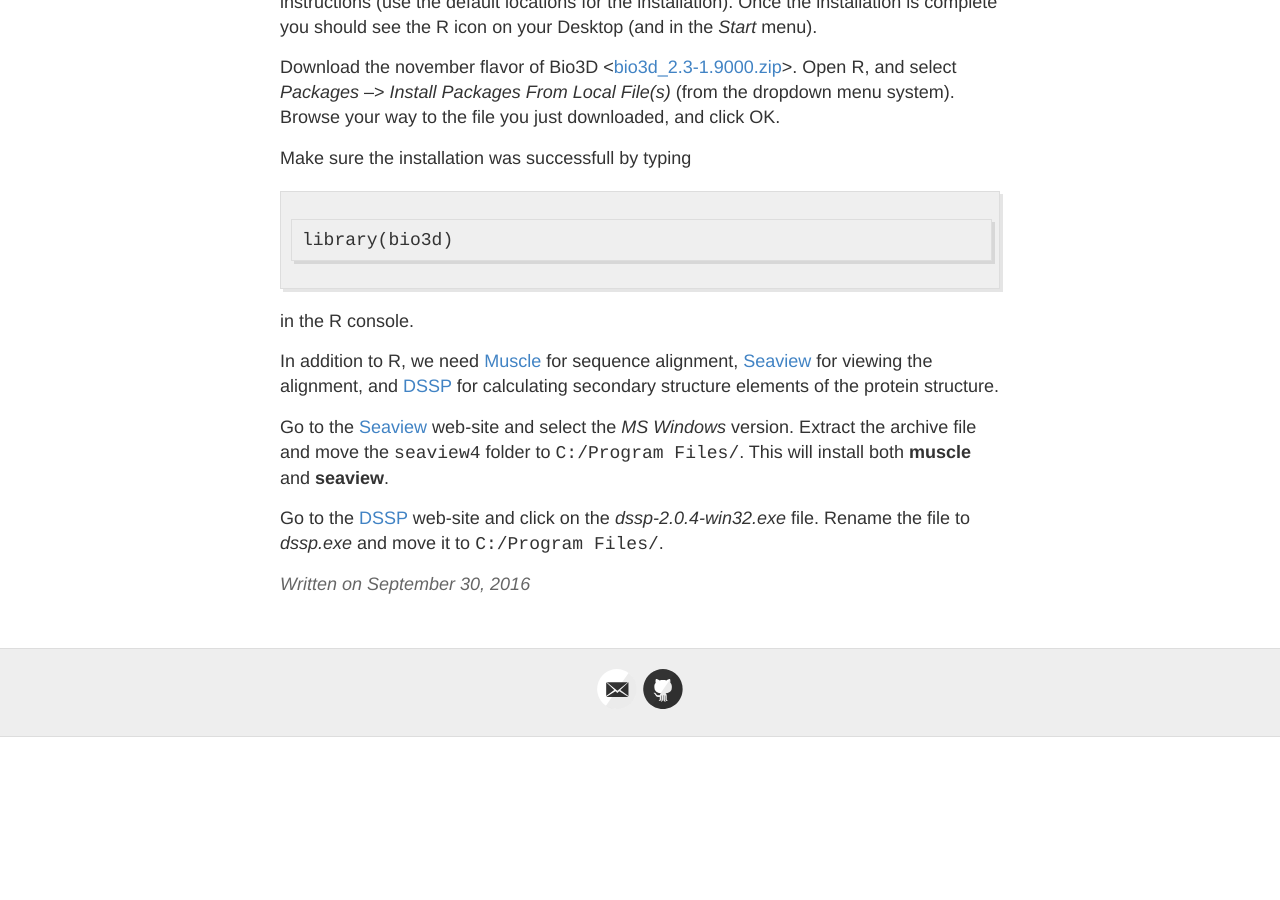
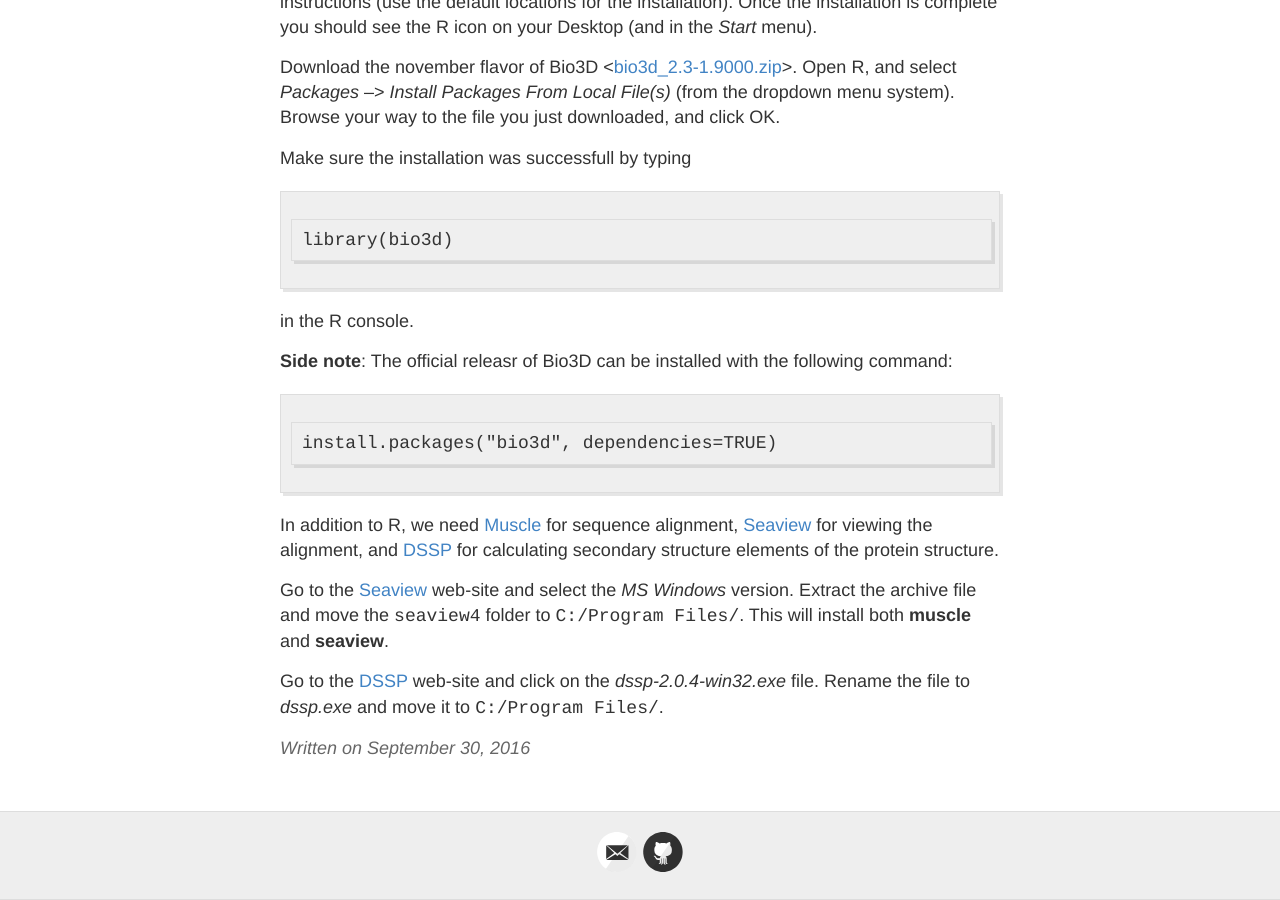
Before and after one commit to larssk/mwasb2016, a Jekyll site: the page built from _posts/2016-9-30-Test.md, in a window 1280 px wide and 900 px high, scrolled down 1350 px. Built offline with Jekyll 4.4.1, drawn with Linux system fonts in a browser that asks for light colours; before the commit the page ends 2087 px from its top, so only the background shows below that.

Commit message:
update in welcome msg

````diff
--- a/_posts/2016-9-30-Test.md
+++ b/_posts/2016-9-30-Test.md
@@ -61,6 +61,12 @@ library(bio3d)
 
 in the R console.
 
+**Side note**: The official releasr of Bio3D can be installed with the following command:
+
+```
+install.packages("bio3d", dependencies=TRUE)
+```
+
 In addition to R, we need [Muscle](http://www.drive5.com/muscle/downloads.htm){:target="_blank"} for sequence alignment, [Seaview](http://doua.prabi.fr/software/seaview){:target="_blank"} for viewing the alignment, and [DSSP](ftp://ftp.cmbi.ru.nl/pub/software/dssp/){:target="_blank"} for calculating secondary structure elements of the protein structure.
 
 Go to the [Seaview](http://doua.prabi.fr/software/seaview){:target="_blank"} web-site and select the *MS Windows* version. Extract the archive file and move the `seaview4` folder to `C:/Program Files/`. This will install both **muscle** and **seaview**.
````
